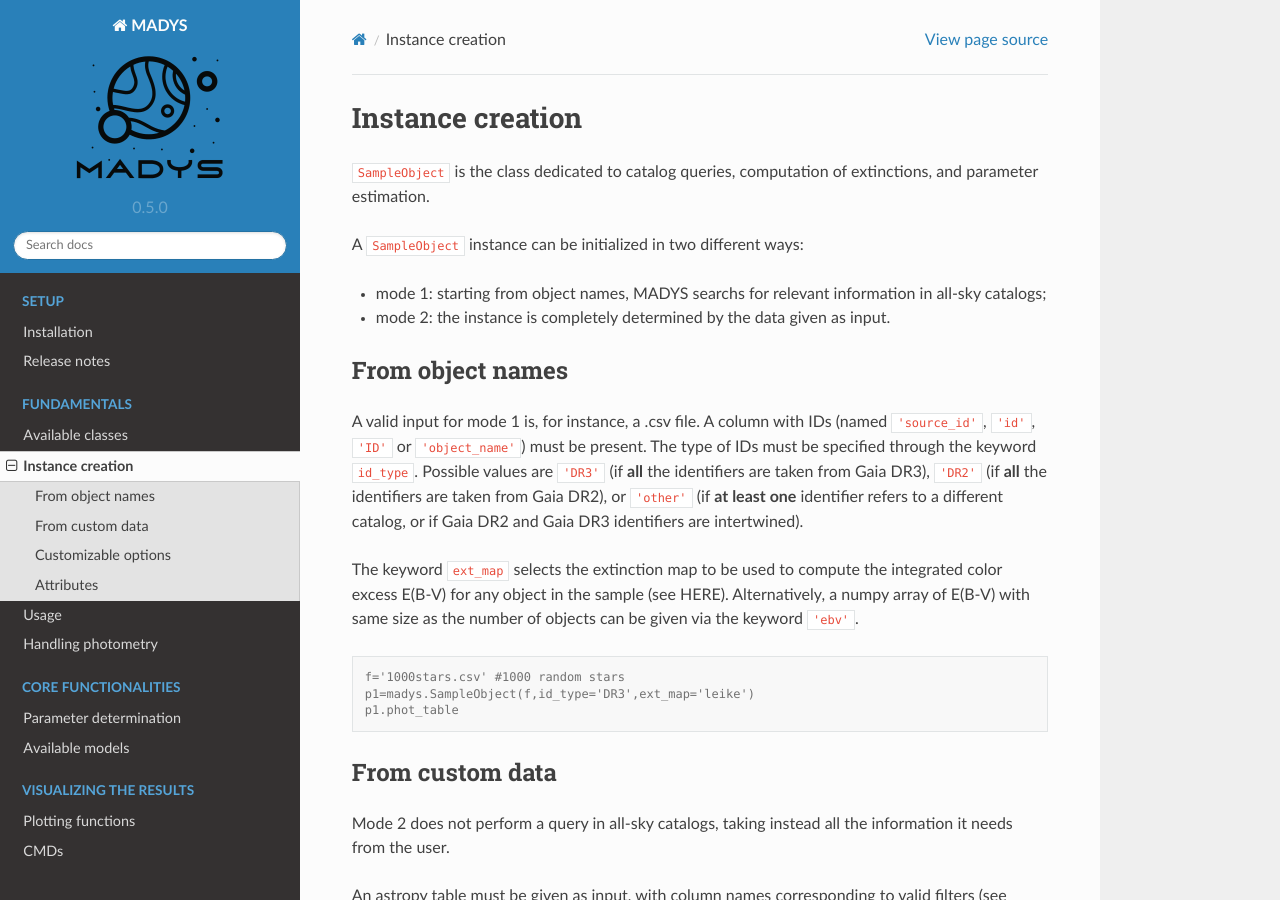
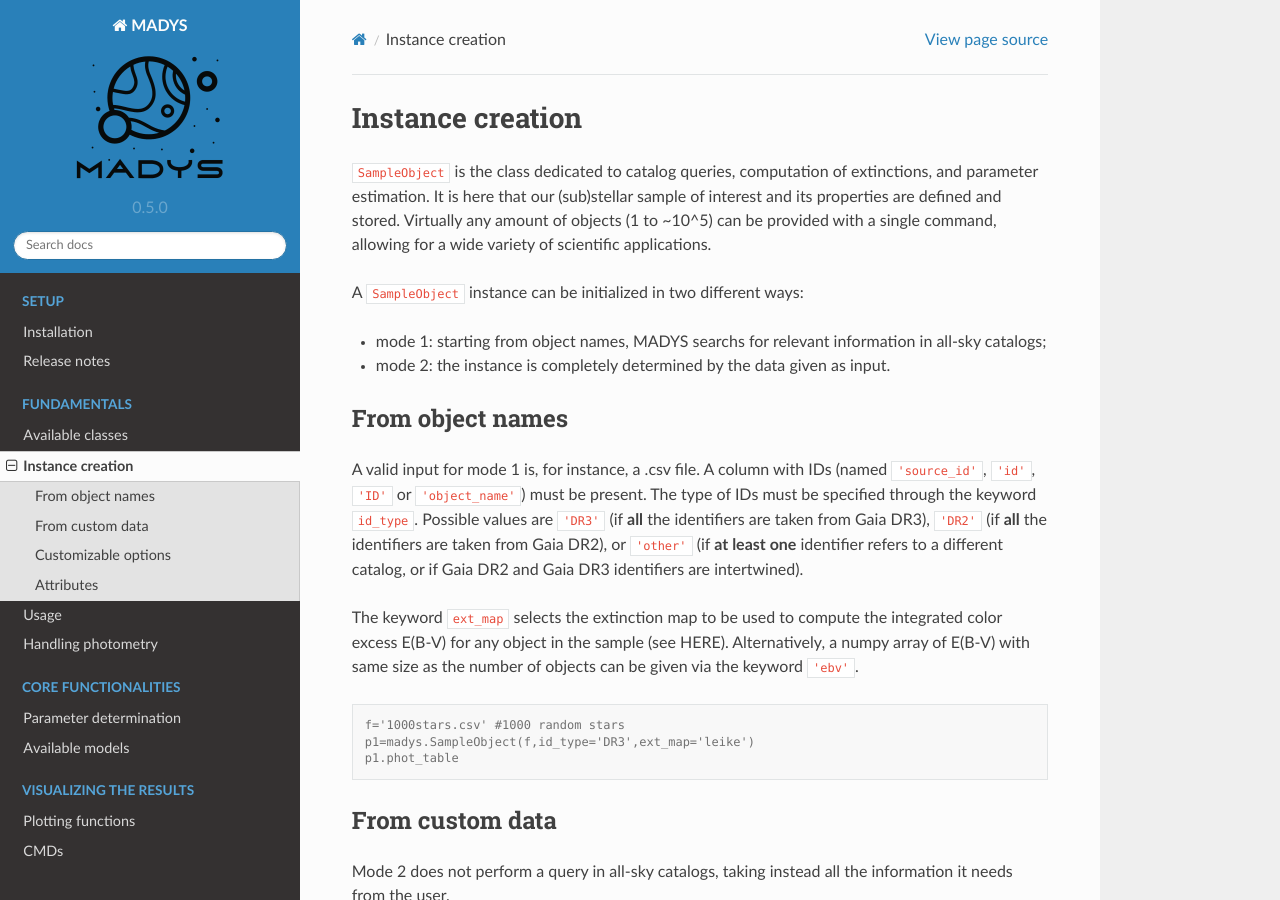
Before and after one commit to vsquicciarini/madys, a Sphinx documentation site: the page built from docs/source/instance_creation.rst, in a window 1280 px wide and 900 px high. Built offline with Sphinx 7.4.7 and the Read the Docs theme 2.0.0, drawn with Linux system fonts in a browser that asks for light colours.

Commit message:
Update instance_creation.rst

```diff
--- a/docs/source/instance_creation.rst
+++ b/docs/source/instance_creation.rst
@@ -1,7 +1,7 @@
 Instance creation
 =====
 
-``SampleObject`` is the class dedicated to catalog queries, computation of extinctions, and parameter estimation.
+``SampleObject`` is the class dedicated to catalog queries, computation of extinctions, and parameter estimation. It is here that our (sub)stellar sample of interest and its properties are defined and stored. Virtually any amount of objects (1 to ~10^5) can be provided with a single command, allowing for a wide variety of scientific applications.
 
 A ``SampleObject`` instance can be initialized in two different ways:
 
```
